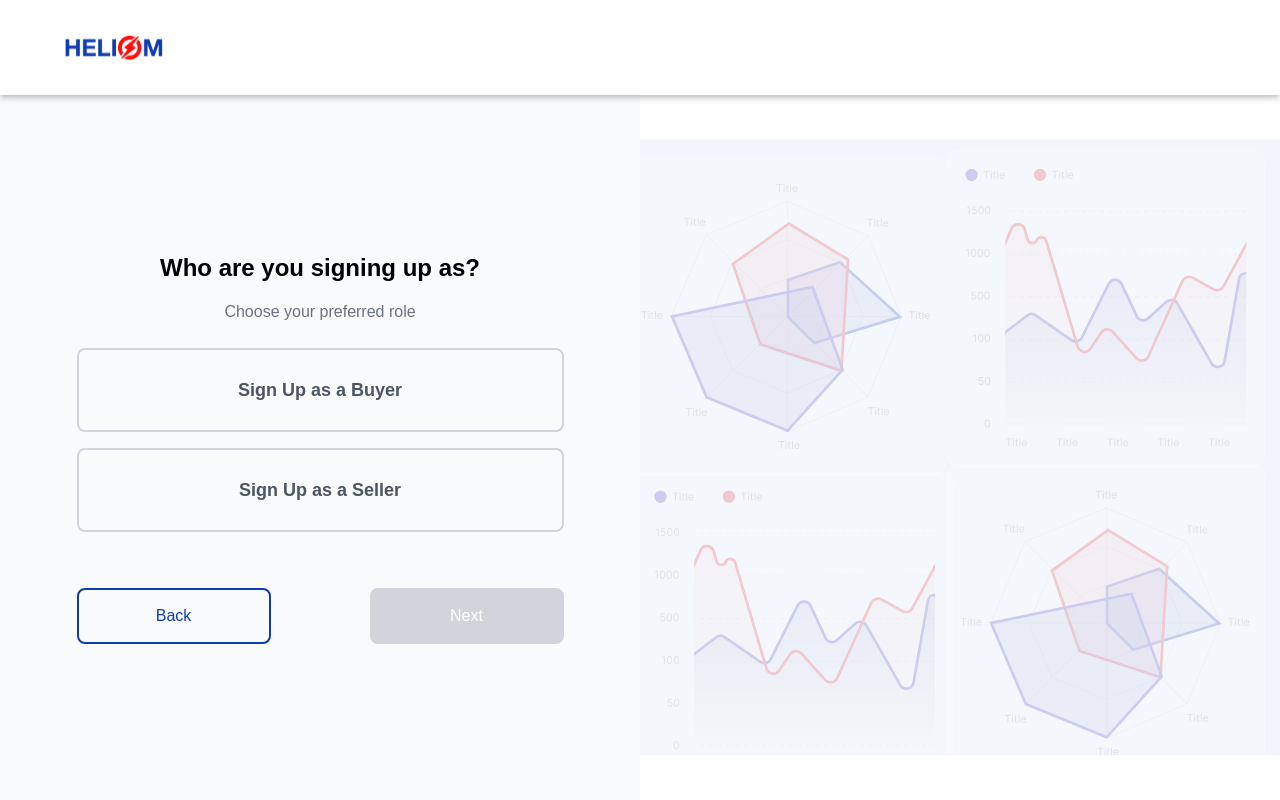
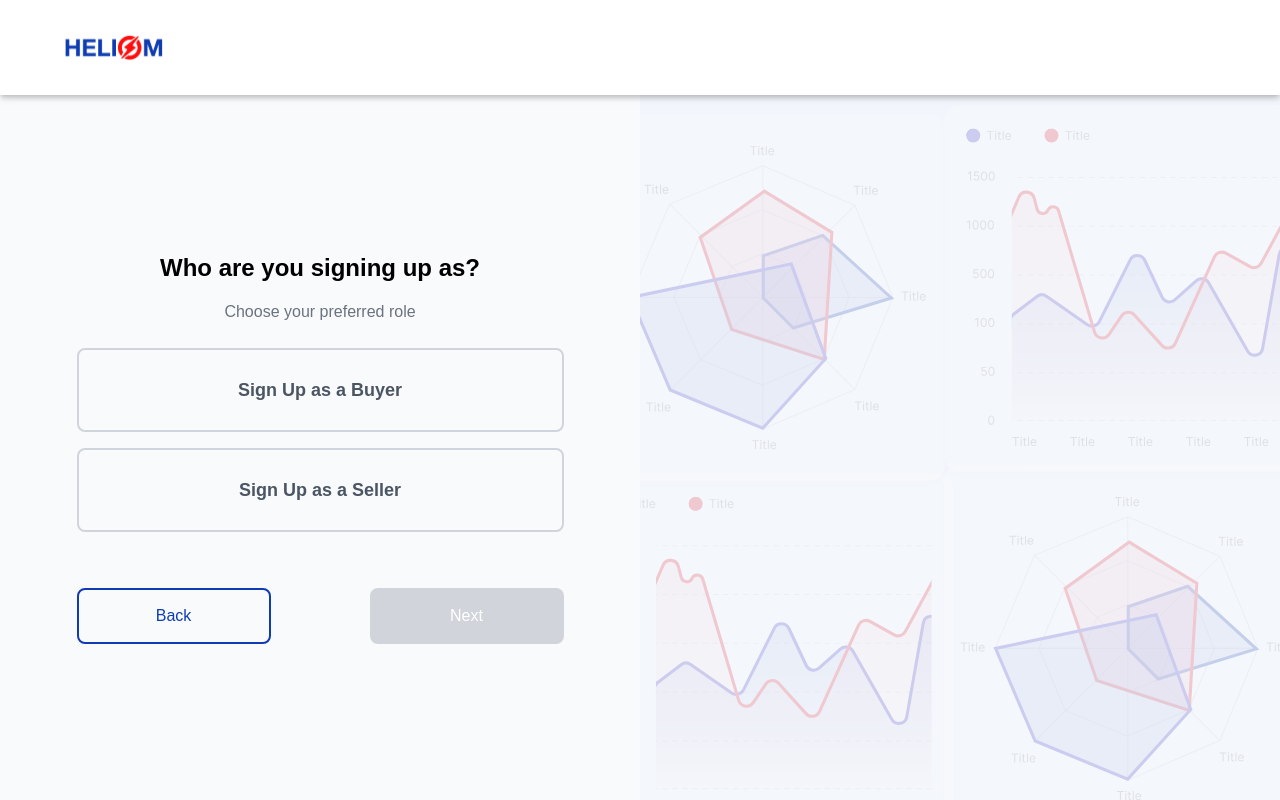
Before and after one commit to Official-simple-soul/heliom, a Next.js app: page /signup in a window 1280 px wide. Built offline with nearby package versions, Linux system fonts and the light colour scheme.

Commit message:
Form layouts...

```diff
--- a/src/app/(auth)/layout.tsx
+++ b/src/app/(auth)/layout.tsx
@@ -1,9 +1,9 @@
 // In Production
-'use client';
-import Image from 'next/image';
-import React from 'react';
-import pol from '@/assets/images/auth-frame .svg';
-import heliom_logo from '@/assets/icons/heliom-logo.svg';
+"use client";
+import Image from "next/image";
+import React from "react";
+import pol from "@/assets/images/auth-frame .svg";
+import heliom_logo from "@/assets/icons/heliom-logo.svg";
 function layout({
   children,
 }: Readonly<{
@@ -11,7 +11,7 @@ function layout({
 }>) {
   return (
     <div className="h-screen w-full bg-white flex flex-col">
-      <div className="h-[95px] w-full shadow-md drop-shadow-md sticky top-0 bg-white z-50">
+      <div className="min-h-[95px] w-full shadow-md drop-shadow-md sticky top-0 bg-white z-50">
         <div className="w-[90%] items-center flex h-full mx-auto">
           <Image
             src={heliom_logo}
@@ -22,10 +22,10 @@ function layout({
           />
         </div>
       </div>
-      <div className="md:grid md:grid-cols-2 w-full flex-1">
-        <div className=" bg-white h-full">{children}</div>
-        <div className="h-full relative hidden md:block">
-          <Image src={pol} fill alt="img" className="" />
+      <div className="md:grid md:grid-cols-2 w-full flex-1 overflow-hidden">
+        <div className=" bg-white">{children}</div>
+        <div className="h-full w-full relative hidden md:block">
+          <Image src={pol} fill alt="img" className="object-cover" />
         </div>
       </div>
     </div>
--- a/src/app/(auth)/signup/components/SignUp.tsx
+++ b/src/app/(auth)/signup/components/SignUp.tsx
@@ -1,9 +1,9 @@
-'use client';
-import React, { useState } from 'react';
-import FormBuilder from '@/dynamics/FormBuilder';
-import { signUpFormElements } from '../data/signUpForm';
-import useLocalStorage from '@/hooks/useLocalStorage';
-import StatusModal from '@/components/StatusModal';
+"use client";
+import React, { useState } from "react";
+import FormBuilder from "@/dynamics/FormBuilder";
+import { signUpFormElements } from "../data/signUpForm";
+import useLocalStorage from "@/hooks/useLocalStorage";
+import StatusModal from "@/components/StatusModal";
 
 const SignUp = ({ setPage }) => {
   const [formData] = useState<FormData>({});
@@ -12,7 +12,7 @@ const SignUp = ({ setPage }) => {
 
   const handleSignUp = (formValues: FormData) => {
     setLoadingState(true);
-    console.log('Login Data:', formValues);
+    console.log("Login Data:", formValues);
     setSuccesModal(true);
     setLoadingState(false);
   };
@@ -22,8 +22,9 @@ const SignUp = ({ setPage }) => {
   };
 
   return (
-    <div className="h-full flex items-center justify-center bg-gray-50">
-      <div className="w-full max-w-lg p-8">
+    <>
+      <div className="w-full h-[90vh] overflow-auto bg-gray-50">
+        <div className="max-w-lg mx-auto p-8">
           <h1 className="text-2xl font-semibold text-gray-800 mb-3 text-center">
             Sign Up
           </h1>
@@ -38,7 +39,7 @@ const SignUp = ({ setPage }) => {
             loadingState={loadingState}
           />
 
-        <div className="mt-4 text-center">
+          <div className="my-4 text-center">
             <p className="text-sm text-gray-500">
               Already have an account?
               <a
@@ -50,6 +51,7 @@ const SignUp = ({ setPage }) => {
             </p>
           </div>
         </div>
+      </div>
       {succesModal && (
         <StatusModal
           statusText="Account Created!"
@@ -58,7 +60,7 @@ const SignUp = ({ setPage }) => {
           type="success"
         />
       )}
-    </div>
+    </>
   );
 };
 
```
Also changed, not shown: 2 other files (tests, documents, lock files or other folders). Lines whose indentation alone changed are shown as unchanged.
